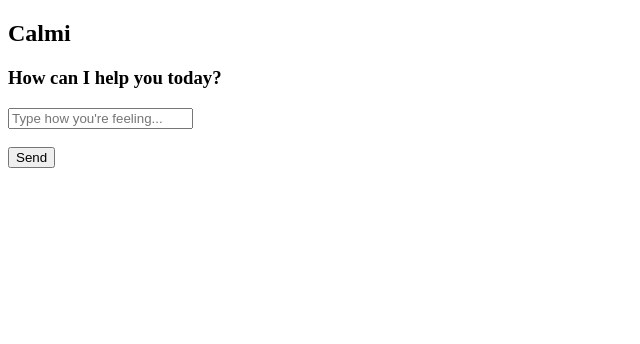
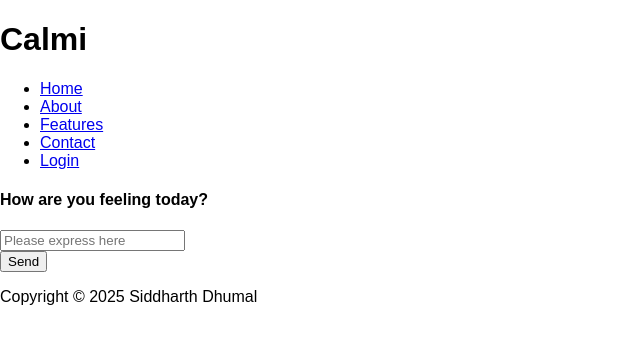
Before and after one commit to Siddharth-Dhumal/Calmi, a plain HTML site: page index.html in a window 1280 px wide. Shown: the whole page, without its empty margins (0-640 px from the left). Drawn offline with Linux system fonts and the light colour scheme.

Commit message:
revised HTML structure

```diff
--- /dev/null
+++ b/css/style.css
@@ -0,0 +1,10 @@
+body, html {
+	margin: 0;
+	padding: 0;
+	height: 100%;
+	font-family: Arial, sans-serif;
+}
+
+.submit label {
+	display: inline;
+}
--- a/index.html
+++ b/index.html
@@ -4,19 +4,41 @@
 	<meta charset="utf-8">
 	<meta name="description" content="Mental health app">
 	<title>Calmi</title>
+	<link rel="stylesheet" type="text/css" href="css/style.css">
 </head>
 <body>
-	<section class="hero-section">
-		<div class="hero-content">
-			<header id="main-header">
-				<h1>Calmi</h1>
-			</header>
-			<h3>How can I help you today?</h3>
+	<header id="main-header">
+		<div class="header">
+			<h1>Calmi</h1>
+		</div>
+	</header>
 
-			<input type="text" name="feel-box" placeholder="Type how you're feeling...">
-			<br><br>
-			<button type="submit">Send</button>
+	<nav id="main-navbar">
+		<div class="navbar">
+			<ul>
+				<li><a href="#">Home</a></li>
+				<li><a href="#">About</a></li>
+				<li><a href="#">Features</a></li>
+				<li><a href="#">Contact</a></li>
+				<li><a href="#">Login</a></li>
+			</ul>
+		</div>
+	</nav>
+
+	<section id="main-section">
+		<div class="welcome-text">
+			<h4>How are you feeling today?</h4>
+		</div>
+		<div class="input-box">
+			<input type="text" placeholder="Please express here">
+		</div>
+		<div class="send-button">
+			<button name="send-button">Send</button>
 		</div>
 	</section>
+
+	<footer id="main-footer">
+		<p>Copyright &copy; 2025 Siddharth Dhumal</p>
+	</footer>
 </body>
 </html>
```
